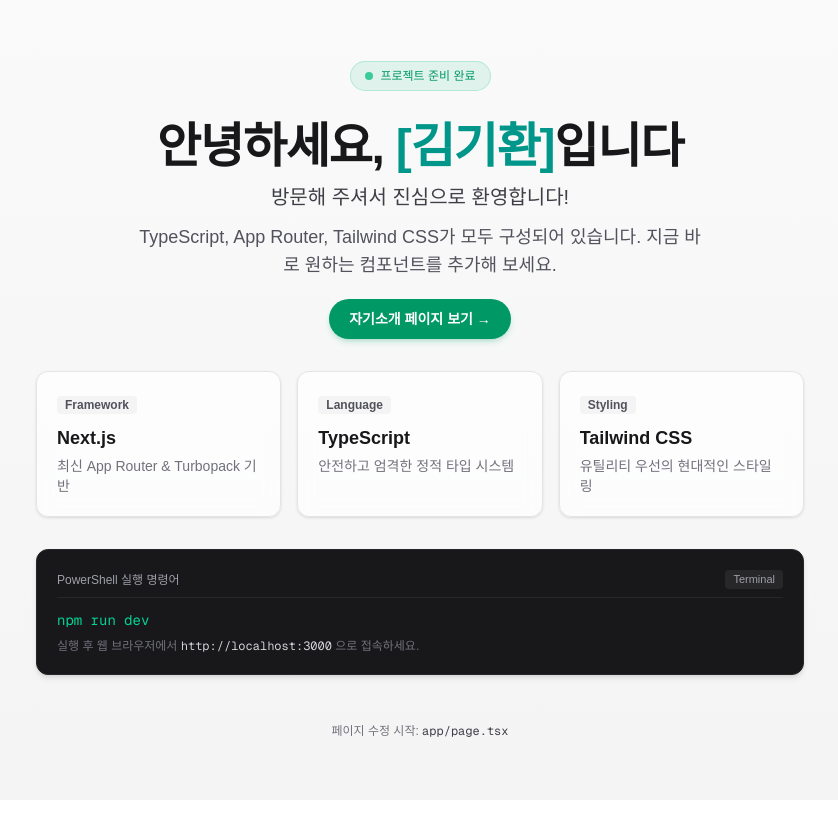
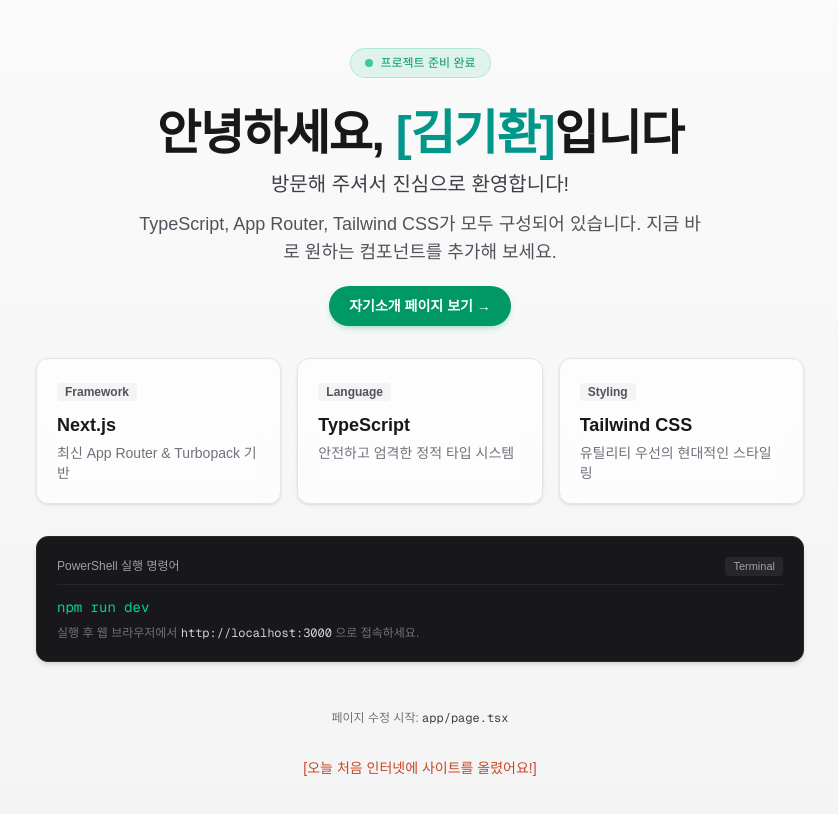
Before and after one commit to atomkim0104/my-site, a Next.js app: page / in a window 1280 px wide. Shown: the top 814 px of the page, without its empty margins (220-1058 px from the left). Built offline with nearby package versions, Linux system fonts and the light colour scheme.

Commit message:
[첫 공개 기념 한 줄]

```diff
--- a/app/page.tsx
+++ b/app/page.tsx
@@ -72,6 +72,10 @@
         <footer className="text-xs text-zinc-500 dark:text-zinc-500 pt-4">
           페이지 수정 시작: <code className="text-zinc-700 dark:text-zinc-300 font-mono">app/page.tsx</code>
         </footer>
+
+        <p style={{ color: "#C84726" }} className="text-sm font-medium">
+          [오늘 처음 인터넷에 사이트를 올렸어요!]
+        </p>
       </div>
     </main>
   );
```
